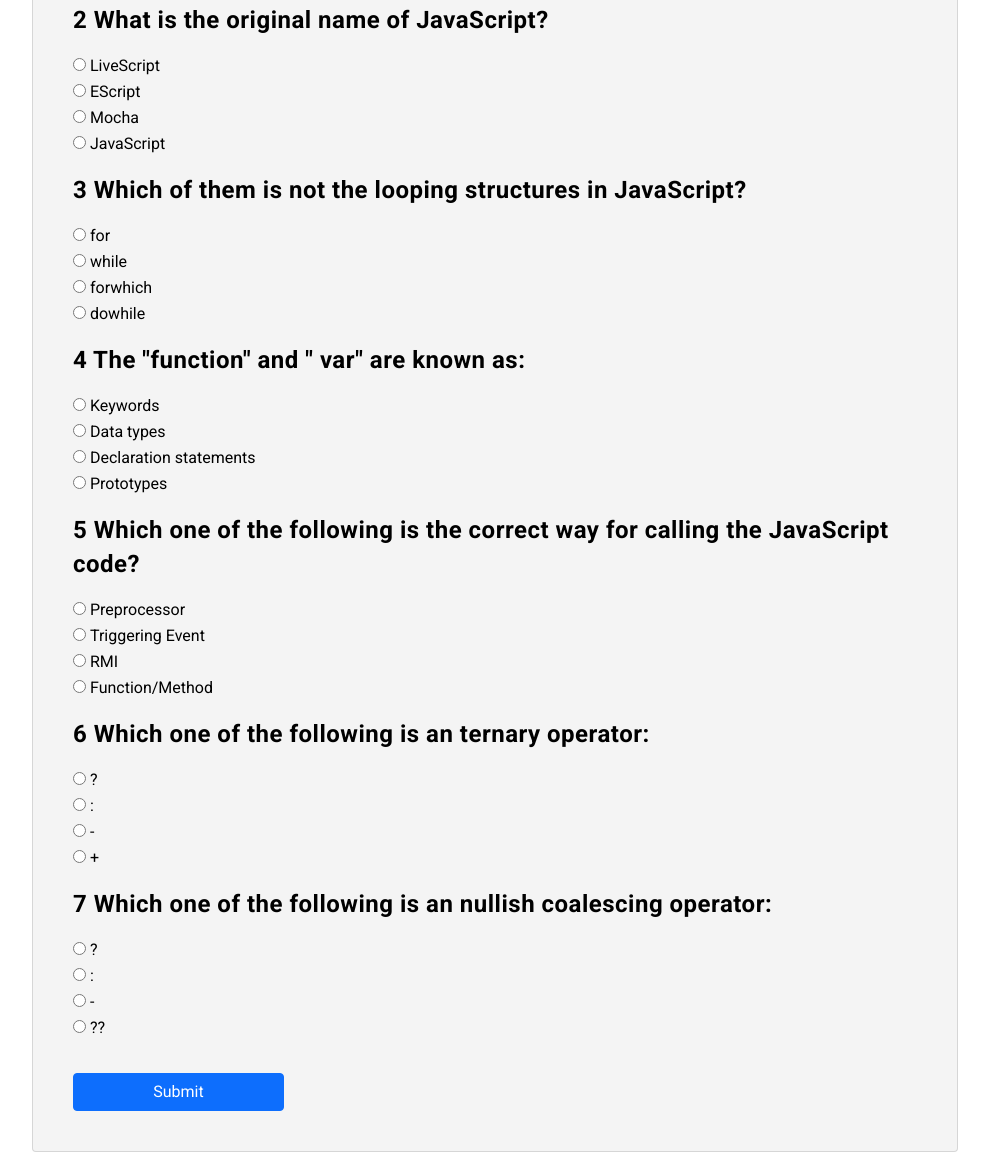
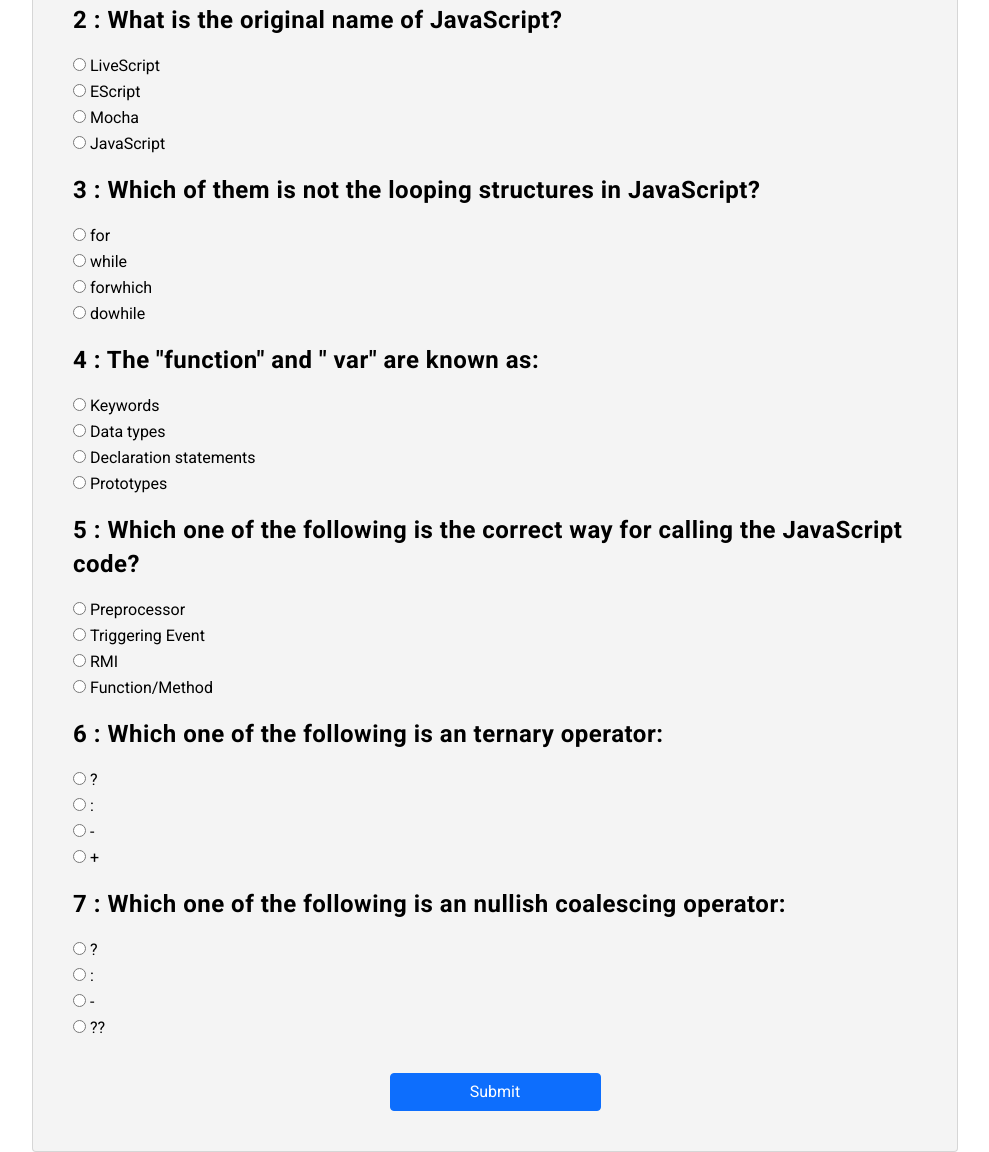
Before and after one commit to rabbani6020/JS_Quiz_Game, a plain HTML site: page index.html in a window 1280 px wide. Shown: the part 469-1621 px from the top of the page, without its empty margins (145-1134 px from the left). Drawn offline with Linux system fonts and the light colour scheme.

Commit message:
Formatiing Markup

```diff
--- a/assets/js/main.js
+++ b/assets/js/main.js
@@ -116,7 +116,7 @@ const setQuestion = () => {
          `
          <div class="question">
             <h4 class="question__title mb-3">
-               ${questionCount++}
+               ${questionCount++} :
                ${items.question}
             </h4>
 
--- a/index.html
+++ b/index.html
@@ -32,51 +32,20 @@
             <div class="col-lg-10 mx-auto">
                <div class="card quiz-card" id="question-wrap">
 
+                  <!-- quiz-card title -->
                   <h2 class="quiz-card__title text-center">
                      This question based on Javascript Basic
                   </h2>
 
-                  <!-- start question -->
-                  <!-- <div class="question">
-                     <h4 class="question__title">
-                        Q.01 :- Lorem ipsum dolor sit amet consectetur, adipisicing elit.
-                     </h4>
-                     <ul class="question-list">
-                        <li class="question-list__item">
-                           <div class="form-group">
-                              <input type="radio" name="question1" id="answer1" class="answer">
-                              <label for="answer1" id="option1">Lorem ipsum dolor sit amet.</label>
-                           </div>
-                        </li>
-                        <li class="question-list__item">
-                           <div class="form-group">
-                              <input type="radio" name="question1" id="answer2" class="answer">
-                              <label for="answer2" id="option2">Lorem ipsum dolor sit amet.</label>
-                           </div>
-                        </li>
-                        <li class="question-list__item">
-                           <div class="form-group">
-                              <input type="radio" name="question1" id="answer3" class="answer">
-                              <label for="answer3" id="option3">Lorem ipsum dolor sit amet.</label>
-                           </div>
-                        </li>
-                        <li class="question-list__item">
-                           <div class="form-group">
-                              <input type="radio" name="question1" id="answer4" class="answer">
-                              <label for="answer4" id="option4">Lorem ipsum dolor sit amet.</label>
-                           </div>
-                        </li>
-                     </ul>
+                  <!-- start question wrap -->
+                  <div class="question-wrap">
+                  </div>
+                  <!-- end question  wrap -->
 
-                  </div> -->
-                  <div class="question-wrap">
-
+                  <!-- submit button -->
+                  <div class="text-center">
+                     <button type="submit" class="btn btn-primary w-25 mt-3 ">Submit</button>
                   </div>
-
-                  <div class="questiontest"></div>
-                  <!-- end question -->
-
-                  <button type="submit" class="btn btn-primary w-25 mt-3">Submit</button>
 
                </div>
                <!-- end quiz-card -->
```
